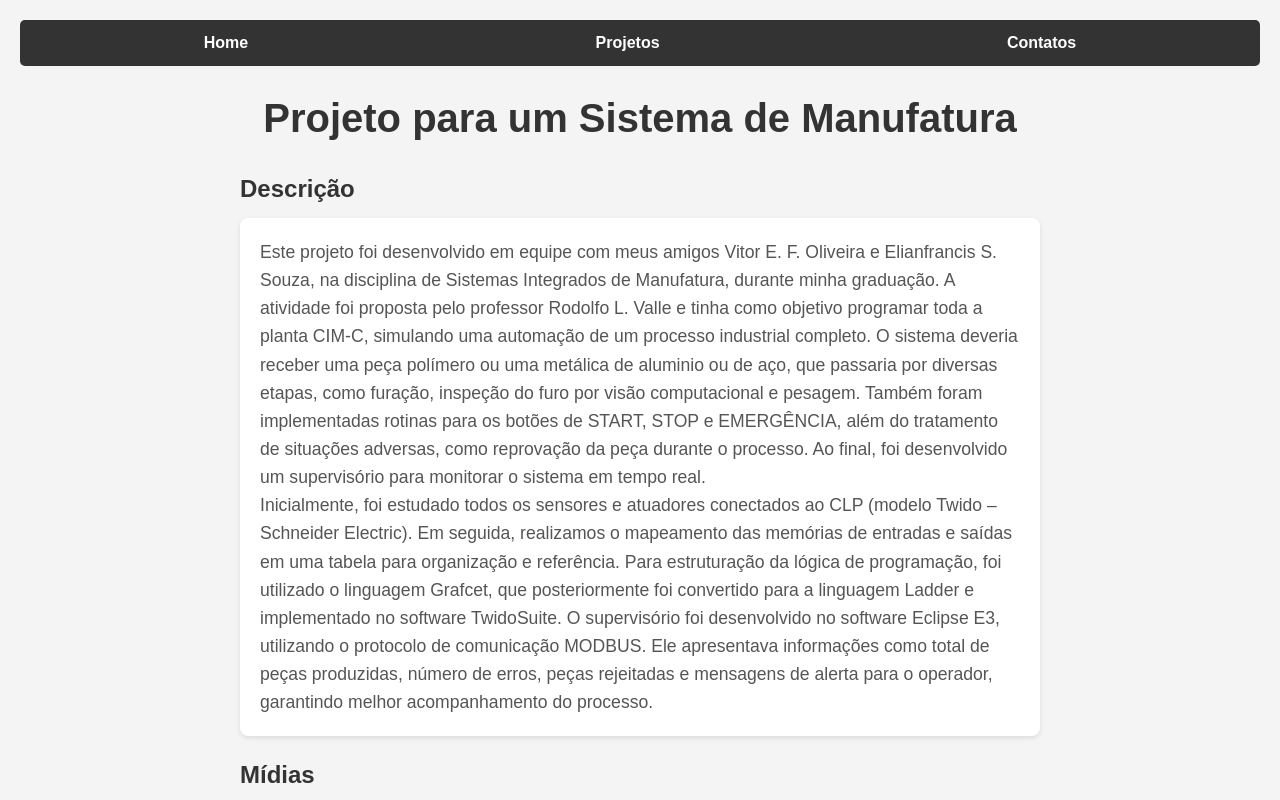
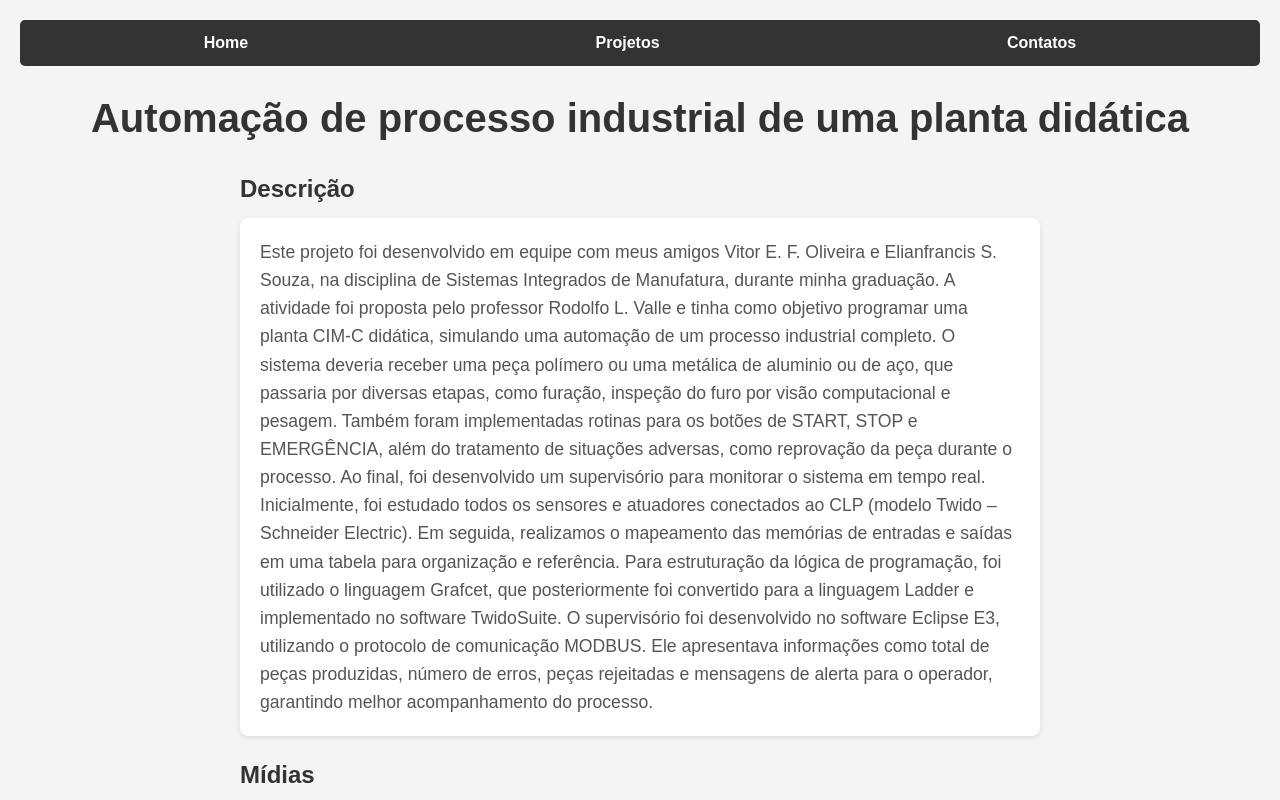
Before and after one commit to joaomarcelors/portfolio, a plain HTML site: page projects/projetc_manufatura.html in a window 1280 px wide. Shown: the top 800 px of the page. Drawn offline with Linux system fonts and the light colour scheme.

Commit message:
rename title

```diff
--- a/projects/projetc_manufatura.html
+++ b/projects/projetc_manufatura.html
@@ -3,7 +3,7 @@
 <head>
     <meta charset="UTF-8">
     <meta name="viewport" content="width=device-width, initial-scale=1.0">
-    <title>Projeto para um Sistema de Manufatura</title>
+    <title>Automação de processo industrial de uma planta didática</title>
     <link rel="stylesheet" href="../styles.css">
 </head>
 <body>
@@ -17,14 +17,14 @@
         </ul>
     </nav>
     <header>
-        <h1>Projeto para um Sistema de Manufatura</h1>
+        <h1>Automação de processo industrial de uma planta didática</h1>
     </header>
     <h1 class="titulo-secao">Descrição</h1>
     <!-- Descrição do Projeto -->
     <section class="descricao-projeto">
     <p> Este projeto foi desenvolvido em equipe com meus amigos Vitor E. F. Oliveira e Elianfrancis S. Souza,
         na disciplina de Sistemas Integrados de Manufatura, durante minha graduação. A atividade foi proposta pelo
-        professor Rodolfo L. Valle e tinha como objetivo programar toda a planta CIM-C, simulando uma automação de um
+        professor Rodolfo L. Valle e tinha como objetivo programar uma planta CIM-C didática, simulando uma automação de um
         processo industrial completo. O sistema deveria receber uma peça polímero ou uma metálica de aluminio ou de aço, que passaria por diversas etapas, como furação,
         inspeção do furo por visão computacional e pesagem. Também foram implementadas rotinas para os botões de START,
         STOP e EMERGÊNCIA, além do tratamento de situações adversas, como reprovação da peça durante o processo. Ao final,
```
Also changed, not shown: projects.html (+1 -1 lines).
